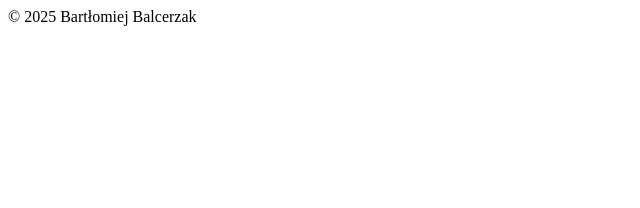
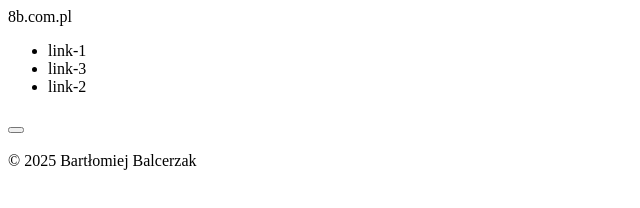
Before and after one commit to bartek8b/zzz-landing_page, a plain HTML site: page index.html in a window 1280 px wide. Shown: the whole page, without its empty margins (0-640 px from the left). Drawn offline with Linux system fonts and the light colour scheme.

Commit message:
Add HTML skeleton for the top item

```diff
--- a/index.html
+++ b/index.html
@@ -8,9 +8,47 @@
 </head>
 
 <body>
-    <header class="body-item">
+    <section class="body-item">
 
-    </header>
+        <div class="header">
+
+            <div class="logo">
+                8b.com.pl
+            </div>
+
+            <ul class="links">
+                <li>link-1</li>
+                <li>link-3</li>
+                <li>link-2</li>
+            </ul>
+
+        </div>
+
+        <div class="hero">
+
+            <div class="hero-left">
+
+                <h1>
+
+                </h1>
+
+                <p>
+
+                </p>
+
+                <button>
+
+                </button>
+
+            </div>
+
+            <div class="hero-right">
+                <img src="" alt="">
+            </div>
+
+        </div>
+
+    </section>
 
     <section class="body-item">
 
```
